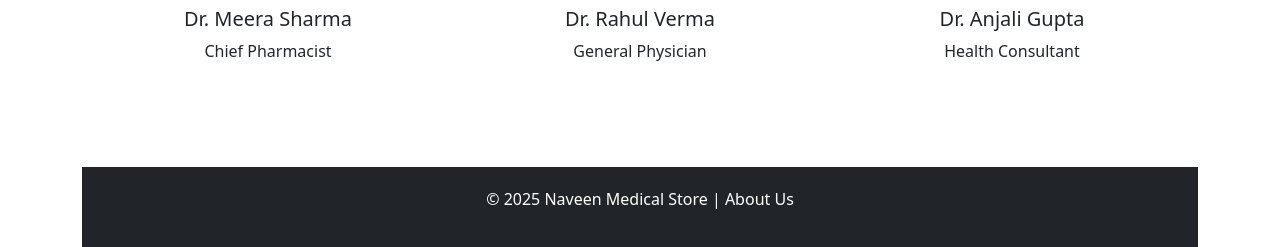
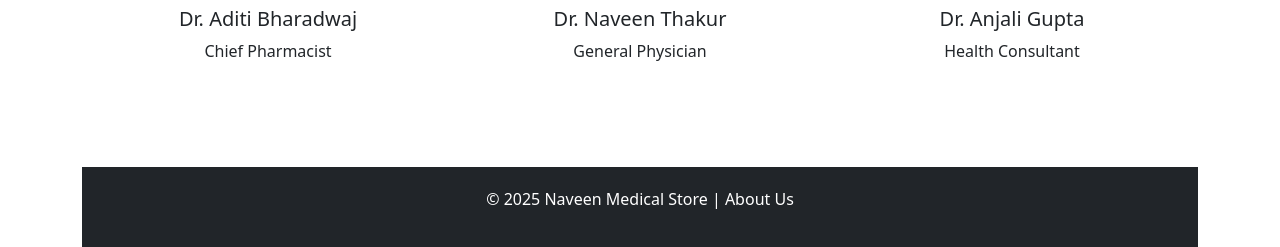
Before and after one commit to naveen1700/django-myproject, a Django app: page /about in a window 1280 px wide. Shown: the part 1102-1349 px from the top of the page. Run offline with Django 5.2, Linux system fonts and the light colour scheme.

Commit message:
Update about.html

```diff
--- a/templates/about.html
+++ b/templates/about.html
@@ -75,12 +75,12 @@
     <div class="row g-4">
       <div class="col-md-4 text-center">
         <img src="https://img.freepik.com/free-photo/portrait-smiling-pharmacist_23-2148293707.jpg" alt="Pharmacist">
-        <h5 class="mt-2">Dr. Meera Sharma</h5>
+        <h5 class="mt-2">Dr. Aditi Bharadwaj</h5>
         <p>Chief Pharmacist</p>
       </div>
       <div class="col-md-4 text-center">
         <img src="https://img.freepik.com/free-photo/portrait-male-doctor_23-2149309699.jpg" alt="Doctor">
-        <h5 class="mt-2">Dr. Rahul Verma</h5>
+        <h5 class="mt-2">Dr. Naveen Thakur</h5>
         <p>General Physician</p>
       </div>
       <div class="col-md-4 text-center">
```
